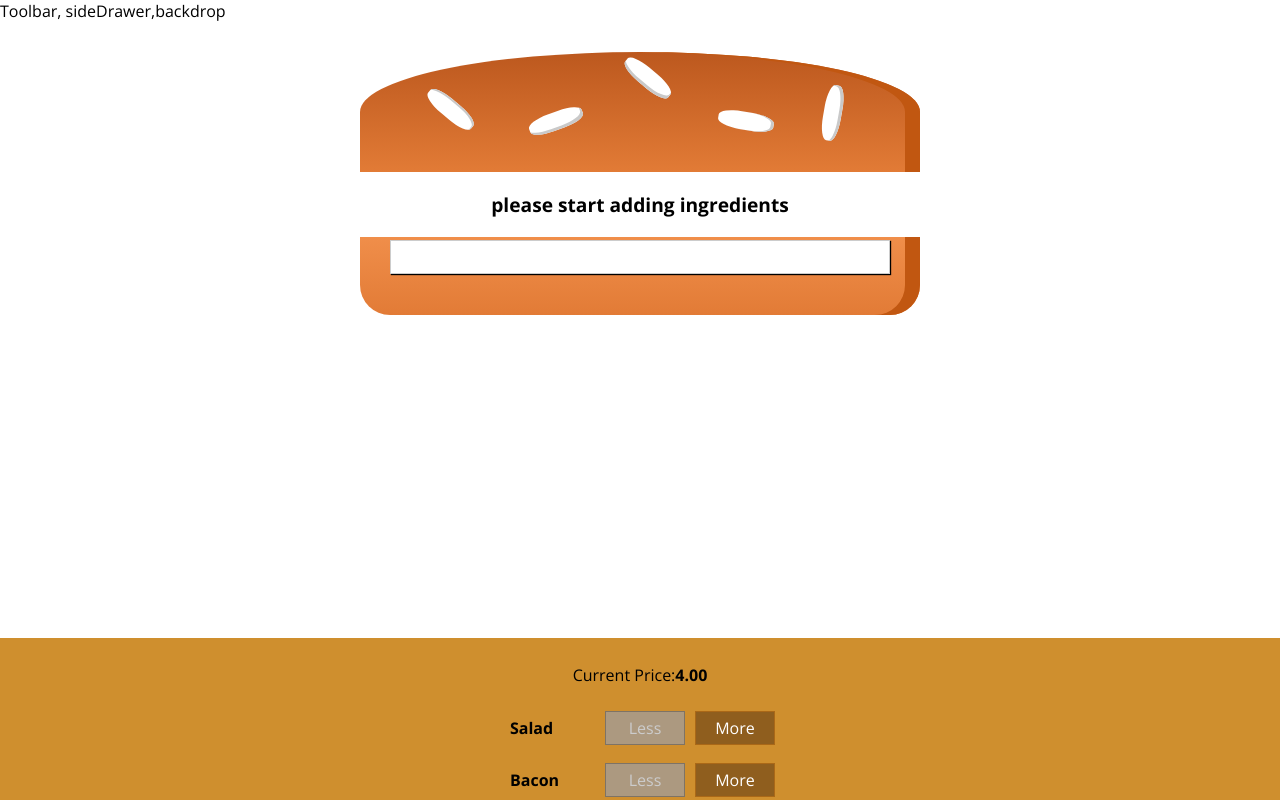
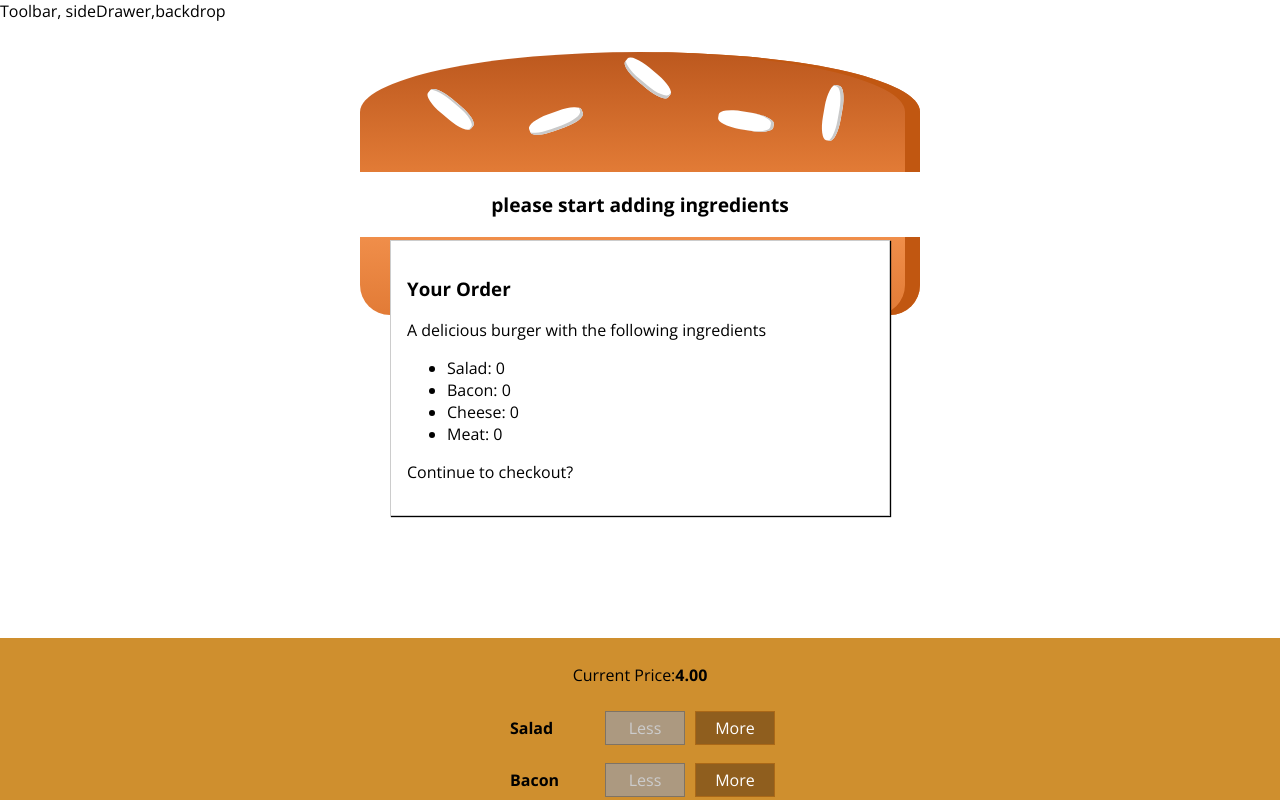
Before and after one commit to Rahul255/burger, a React app: page / in a window 1280 px wide. Shown: the top 800 px of the page. Built offline with nearby package versions, Linux system fonts and the light colour scheme.

Commit message:
file added

```diff
--- a/src/components/Burger/OrderSummary/OrderSummary.js
+++ b/src/components/Burger/OrderSummary/OrderSummary.js
@@ -0,0 +1,23 @@
+import React from 'react';
+import Aux from "../../../hoc/Aux";
+
+const  orderSummary = (props) => {
+    const ingredientSummary = Object.keys(props.ingredients).map(igKey => {
+        return (<li key={igKey}>
+            <span style={{textTransform: 'capitalize'}}>{igKey}
+            </span>: {props.ingredients[igKey]}
+        </li>);
+    });
+    return(
+        <Aux>
+            <h3>Your Order</h3>
+            <p>A delicious burger with the following ingredients</p>
+            <ul>
+                {ingredientSummary}
+            </ul>
+            <p>Continue to checkout?</p>
+        </Aux>
+    );
+};
+
+export default orderSummary;
--- a/src/containers/BurgerBuilder/BurgerBuilder.js
+++ b/src/containers/BurgerBuilder/BurgerBuilder.js
@@ -3,6 +3,7 @@
 import Burger from '../../components/Burger/Burger';
 import BuildControls from '../../components/Burger/BuildControls/BuildControls';
 import Model from '../../components/UI/Modal/Modal';
+import OrderSummary from "../../components/Burger/OrderSummary/OrderSummary";
 
 const INGREDIENT_PRICE = {
     salad: 0.5,
@@ -76,7 +77,9 @@
         }
         return (
             <Aux>
-                <Model />
+                <Model>
+                    <OrderSummary ingredients={this.state.ingredients  }/>
+                </Model>
                 <Burger ingredients={this.state.ingredients}/>
                 <BuildControls
                     ingredientAdded = {this.addIngredientHandler}
```
